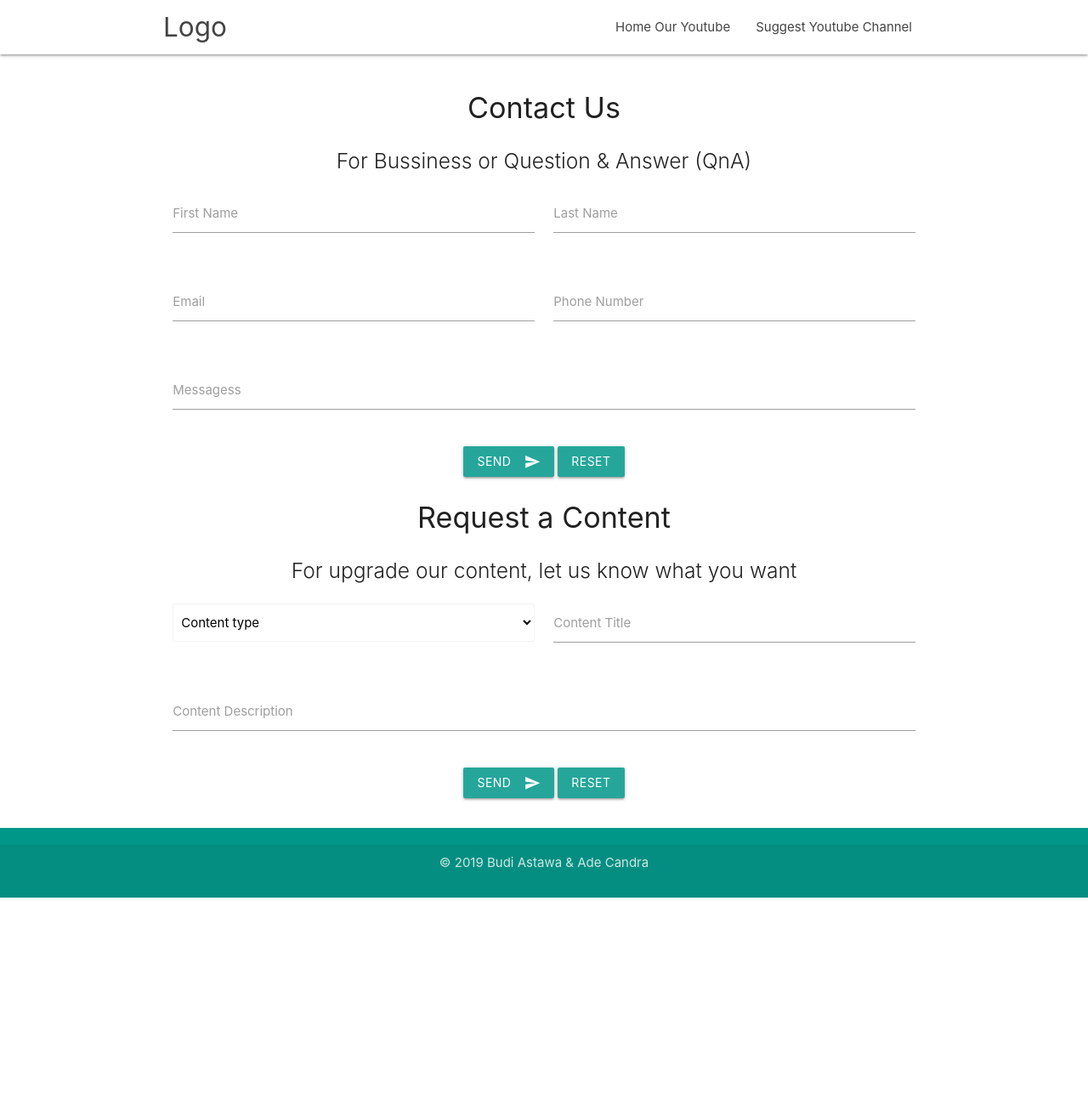
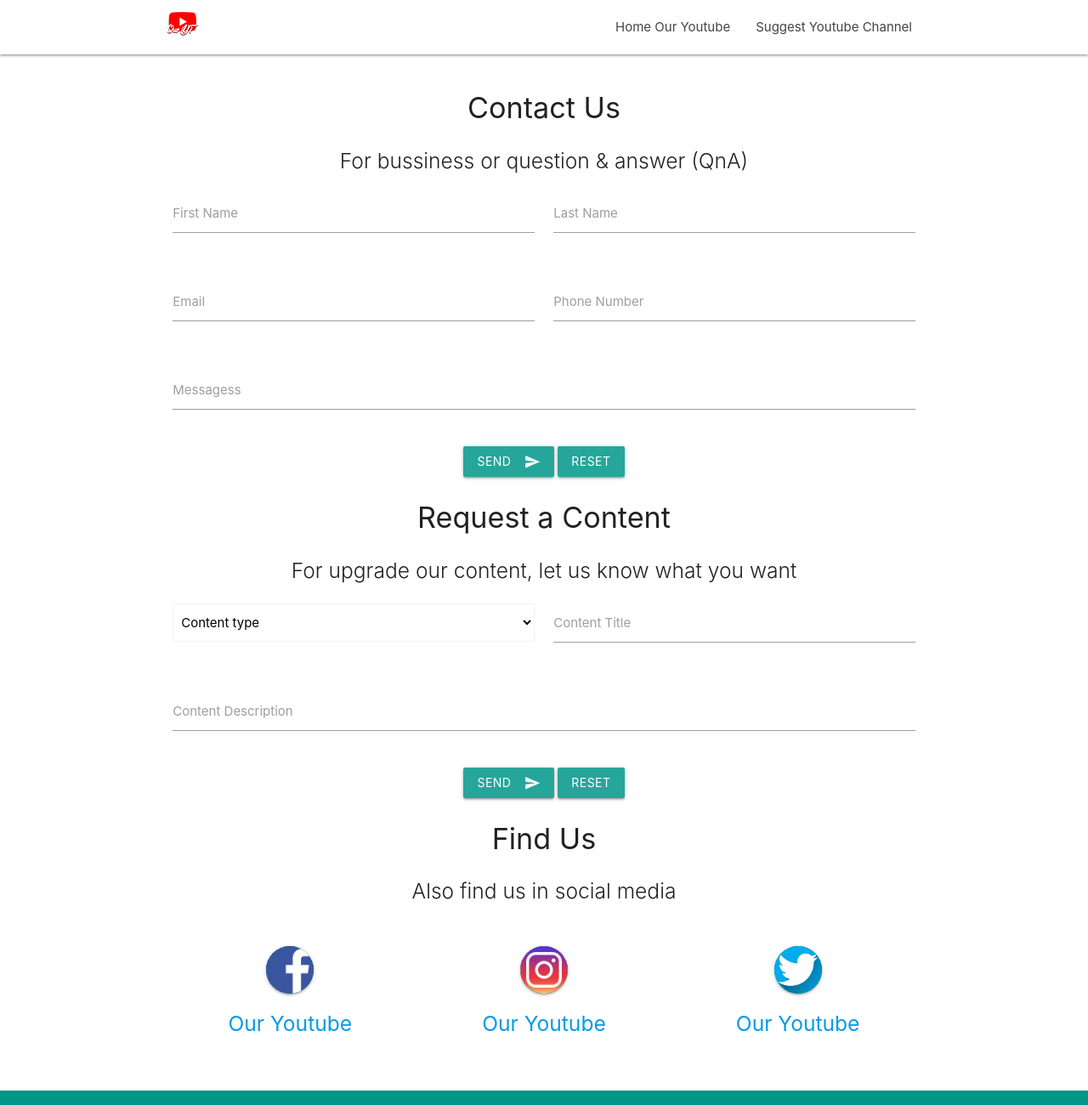
Before and after one commit to ouryoutube/ouryoutube.github.io, a plain HTML site: page contact.html in a window 1280 px wide. Shown: the top 1300 px of the page at 85% size. Before the commit the page ends 1056 px from the top, so only its background shows below. Drawn offline with nearby package versions, Linux system fonts and the light colour scheme.

Commit message:
Add files via upload

```diff
--- a/contact.html
+++ b/contact.html
@@ -13,7 +13,7 @@
 <body>
   <nav class="white" role="navigation">
     <div class="nav-wrapper container">
-      <a id="logo-container" href="#" class="brand-logo">Logo</a>
+      <a id="logo-container" href="index.html" class="brand-logo"><img src="logo1.png" alt=""></a>
       <ul class="right hide-on-med-and-down">
         <li><a href="index.html">Home Our Youtube</a></li>
         <li><a href="suggest.html">Suggest Youtube Channel</a></li>
@@ -34,7 +34,7 @@
       <div class="col s12 center">
           <h3><i class="mdi-content-send brown-text"></i></h3>
           <h4>Contact Us</h4>
-          <h5 class="header col s12 light">For Bussiness or Question & Answer (QnA)</h5>
+          <h5 class="header col s12 light">For bussiness or question & answer (QnA)</h5>
         </div>
         <form class="col s12">
           <div class="row">
@@ -86,6 +86,13 @@
                     <option value="1">Gaming</option>
                     <option value="2">Vlog</option>
                     <option value="3">Tutorial</option>
+                    <option value="4">Prank</option>
+                    <option value="5">Parodi</option>
+                    <option value="6">Review</option>
+                    <option value="7">Rekomendasi</option>
+                    <option value="8">Lifehack</option>
+                    <option value="9">Eksperimen</option>
+                    <option value="10">Reaction</option>
                   </select>
             </div>
             <div class="input-field col s6">
@@ -109,6 +116,33 @@
           </center>
         </form>
 
+        <div class="col s12 center">
+          <h3><i class="mdi-content-send brown-text"></i></h3>
+          <h4>Find Us</h4>
+          <h5 class="header col s12 light">Also find us in social media</h5>
+        </div>
+
+        <div class="row">
+          <div class="col s12 m4">
+            <div class="icon-block">
+              <h2 class="center brown-text"><a class="btn-floating btn-large pulse" href="#"><img src="fb.png" class="circle responsive-img"></a></h2>
+              <a href="#"><h5 class="center">Our Youtube</h5></a>
+            </div>
+          </div>
+          <div class="col s12 m4">
+            <div class="icon-block">
+              <h2 class="center brown-text"><a class="btn-floating btn-large pulse" href="#"><img src="ig.png" class="circle responsive-img"></a></h2>
+              <a href="#"><h5 class="center">Our Youtube</h5></a>
+            </div>
+          </div>
+          <div class="col s12 m4">
+            <div class="icon-block">
+              <h2 class="center brown-text"><a class="btn-floating btn-large pulse" href="#"><img src="tw.png" class="circle responsive-img"></a></h2>
+              <a href="#"><h5 class="center">Our Youtube</h5></a>
+            </div>
+          </div>
+        </div>
+
       </div>
     </div>
   </div>
```
Also changed, not shown: index.html (+8 -7 lines), suggest.html (+1 -1 lines), fb.png (added), ig.png (added), tw.png (added).
